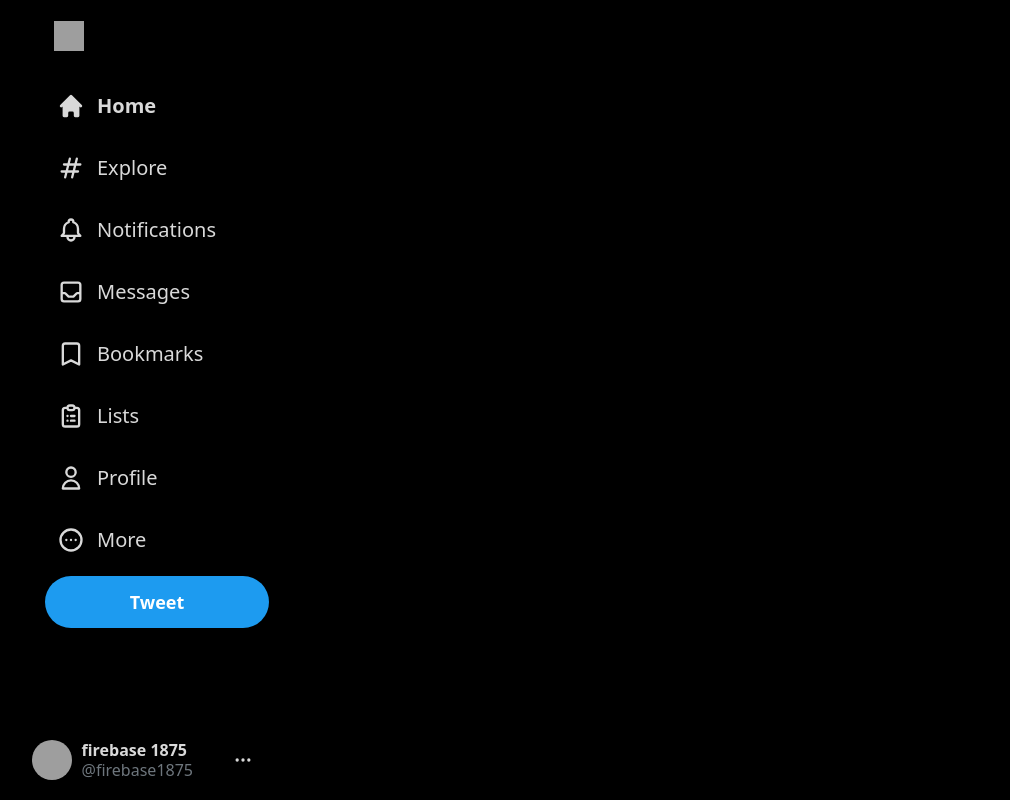
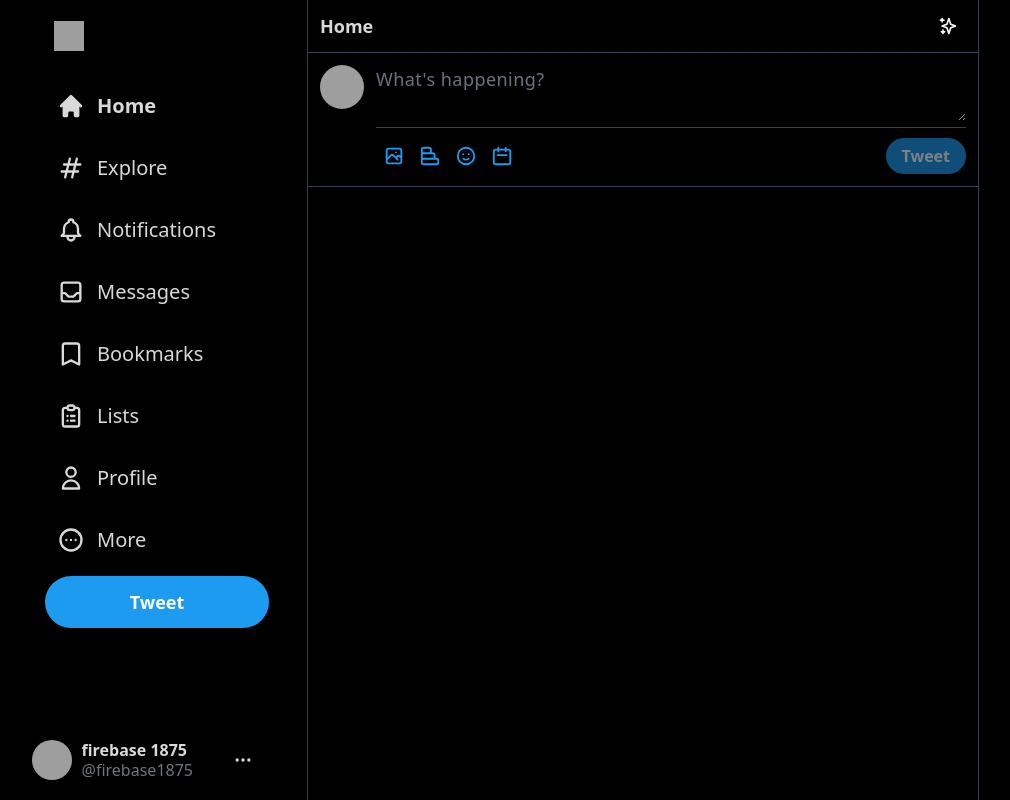
Before and after one commit to JonathanMRuiz/twitter-clon-next, a Next.js app: page / in a window 1280 px wide. Shown: the whole page, without its empty margins (95-1105 px from the left). Built offline with nearby package versions, Linux system fonts and the light colour scheme; grey boxes are pictures that could not be loaded.

Commit message:
feed and input completed with add img post

```diff
--- a/components/Feed.js
+++ b/components/Feed.js
@@ -11,7 +11,7 @@
     <div className={styles.feed}>
       <div className="text-[#d9d9d9] flex items-center sm:justify-between py-2 px-3 sticky top-0 z-50 bg-black border-b border-gray-700">
         <h2 className="text-lg sm:text-x font-bold">Home</h2>
-        <div classNam="hoverAnimation w-9 h-9 flex items-center justify-center xl:px-0 ">
+        <div className="hoverAnimation w-9 h-9 flex items-center justify-center xl:px-0 ">
           <SparklesIcon className="text-white h-5" />
         </div>
       </div>
--- /dev/null
+++ b/components/Input.js
@@ -0,0 +1,172 @@
+import {
+  CalendarIcon,
+  ChartBarIcon,
+  EmojiHappyIcon,
+  PhotographIcon,
+  XIcon,
+} from "@heroicons/react/outline";
+import React, { useRef, useState } from "react";
+import { db, storage } from "../firebase";
+import {
+  addDoc,
+  collection,
+  doc,
+  serverTimestamp,
+  updateDoc,
+} from "@firebase/firestore";
+import { getDownloadURL, ref, uploadString } from "@firebase/storage";
+
+import data from "@emoji-mart/data";
+import Picker from "@emoji-mart/react";
+
+const Input = () => {
+  const [input, setInput] = useState("");
+  const [selectedFile, setSelectedFile] = useState(null);
+  const [showEmojis, setShowEmojis] = useState(false);
+  const [loading, setLoading] = useState(false);
+  const filePickerRef = useRef();
+
+  const addEmoji = (e) => {
+    let sym = e.unified.split("-");
+    let codesArray = [];
+
+    sym.forEach((el) => codesArray.push("0x" + el));
+
+    let emoji = String.fromCodePoint(...codesArray);
+
+    setInput(input + emoji);
+  };
+
+  const sendPost = async () => {
+    if (loading) {
+      return;
+    }
+    setLoading(true);
+
+    const docRef = await addDoc(collection(db, "posts"), {
+      // id: sessionStorage.user.uid,
+      // username: sessionStorage.user.name,
+      // userImg: sessionStorage.user.image,
+      // tag: session.user.tag,
+      text: input,
+      timestamp: serverTimestamp(),
+    });
+
+    const imageRef = ref(storage, `posts/${docRef.id}/image`);
+
+    if (selectedFile) {
+      await uploadString(imageRef, selectedFile, "data_url").then(async () => {
+        const downloadURL = await getDownloadURL(imageRef);
+        await updateDoc(doc(db, "posts", docRef.id), {
+          image: downloadURL,
+        });
+      });
+    }
+    setLoading(false);
+    setInput("");
+    setSelectedFile(null);
+    setShowEmojis(false);
+  };
+  const addImageToPost = (e) => {
+    const reader = new FileReader();
+
+    if (e.target.files[0]) {
+      reader.readAsDataURL(e.target.files[0]);
+    }
+
+    reader.onload = (readerEvent) => {
+      setSelectedFile(readerEvent.target.result);
+    };
+  };
+
+  const styles = {
+    input: `border-b border-gray-700 p-3 flex space-x-3 overflow-y-scroll ${
+      loading && "opacity-60"
+    }`,
+    img: "h-11 w-11 rounded-full cursor-pointer",
+    textarea: "w-full divide-y divide-gray-700",
+    file: "absolute w-8 h-8 bg-[#15181c] hover:bg-[#272c26] bg-opacity-75 rounded-full flex items-center justify-center top-1 left-1 cursor-pointer",
+    button:
+      "bg-[#1d9bf0] text-white rounded-full px-4 py-1.5 font-bold shadow-md hover:bg-[#1a8cd8] disabled:hover:bg-[#1d9bf0] disabled:opacity-50 disabled:cursor-default",
+  };
+  return (
+    <div className={styles.input}>
+      <img
+        src="https://lh3.googleusercontent.com/ogw/AOh-ky19idCjNEsJE5dj3k9zQXeaYDu3-YB-vs6Htwkh=s32-c-mo"
+        alt=""
+        className={styles.img}
+      />
+      <div className={styles.textarea}>
+        <div className={`${selectedFile && "pb-7 "} ${input && "space-y-2.5"}`}>
+          <textarea
+            value={input}
+            onChange={(e) => setInput(e.target.value)}
+            rows="2"
+            className="bg-transparent outline-none text-[#d9d9d9] text-lg placeholder-gray-500 tracking-wide w-full min-h-[50px]"
+            placeholder="What's happening?"
+          />
+
+          {selectedFile && (
+            <div className="relative">
+              <div
+                className={styles.file}
+                onClick={(e) => setSelectedFile(null)}
+              >
+                <XIcon className="text-white h-5" />
+              </div>
+              <img
+                src={selectedFile}
+                alt=""
+                className="rounded-2xl max-h-80 object-contain"
+              />
+            </div>
+          )}
+        </div>
+        {!loading && (
+          <div className="flex items-center justify-between pt-2.5">
+            <div className="flex items-center">
+              <div
+                className="icon"
+                onClick={() => filePickerRef.current.click()}
+              >
+                <PhotographIcon className="text-[#1d9bf0] h-[22px]" />
+                <input
+                  type="file"
+                  ref={filePickerRef}
+                  hidden
+                  onChange={addImageToPost}
+                />
+              </div>
+
+              <div className="icon rotate-90">
+                <ChartBarIcon className="text-[#1d9bf0] h-[22px]" />
+              </div>
+
+              <div className="icon" onClick={() => setShowEmojis(!showEmojis)}>
+                <EmojiHappyIcon className="text-[#1d9bf0] h-[22px]" />
+              </div>
+
+              <div className="icon">
+                <CalendarIcon className="text-[#1d9bf0] h-[22px]" />
+              </div>
+
+              {showEmojis && (
+                <Picker onSelect={addEmoji} data={data} theme="dark" />
+              )}
+            </div>
+
+            <button
+              className={styles.button}
+              disabled={!input && !selectedFile}
+              onClick={sendPost}
+            >
+              Tweet
+            </button>
+          </div>
+        )}
+      </div>
+    </div>
+  );
+};
+
+export default Input;
--- /dev/null
+++ b/firebase.js
@@ -0,0 +1,25 @@
+// Import the functions you need from the SDKs you need
+import { initializeApp, getApp, getApps } from "firebase/app";
+import { getFirestore } from "firebase/firestore";
+import { getStorage } from "firebase/storage";
+
+// TODO: Add SDKs for Firebase products that you want to use
+// https://firebase.google.com/docs/web/setup#available-libraries
+
+// Your web app's Firebase configuration
+const firebaseConfig = {
+  apiKey: "AIzaSyB_2vVS-8XhIlVB-ZBY8fh8TnxEnmGXm_Q",
+  authDomain: "twitter-clone-dc6bf.firebaseapp.com",
+  projectId: "twitter-clone-dc6bf",
+  storageBucket: "twitter-clone-dc6bf.appspot.com",
+  messagingSenderId: "611799233831",
+  appId: "1:611799233831:web:b46fe0ea6ed7c91b212502",
+};
+
+// Initialize Firebase
+const app = !getApps().length ? initializeApp(firebaseConfig) : getApp();
+const db = getFirestore();
+const storage = getStorage();
+
+export default app;
+export { db, storage };
--- a/package.json
+++ b/package.json
@@ -10,14 +10,19 @@
   },
   "dependencies": {
     "next": "12.3.1",
+    "next-auth": "^4.10.3",
     "react": "18.2.0",
     "react-dom": "18.2.0"
   },
   "devDependencies": {
+    "@emoji-mart/data": "^1.0.6",
+    "@emoji-mart/react": "^1.0.1",
     "@heroicons/react": "^1.0.6",
     "autoprefixer": "^10.4.12",
+    "emoji-mart": "^5.2.2",
     "eslint": "8.23.1",
     "eslint-config-next": "12.3.1",
+    "firebase": "^9.10.0",
     "postcss": "^8.4.16",
     "tailwindcss": "^3.1.8"
   }
--- a/pages/index.js
+++ b/pages/index.js
@@ -1,5 +1,5 @@
 import Head from "next/head";
-import Image from "next/image";
+import Feed from "../components/Feed";
 import Sidebar from "../components/Sidebar";
 import styles from "../styles/Home.module.css";
 
@@ -13,7 +13,7 @@
       </Head>
       <main className="flex bg-[#000] min-h-screen max-w-[1500px] mx-auto">
         <Sidebar />
-        {/* Feed */}
+        <Feed />
         {/* Widgets */}
         {/* Modal */}
       </main>
--- a/styles/globals.css
+++ b/styles/globals.css
@@ -11,4 +11,8 @@
   .hoverAnimation {
     @apply hover:bg-[#d9d9d9] hover:bg-opacity-10 rounded-full cursor-pointer w-[52px] h-[52px] xl:w-auto xl:h-auto xl:py-3 xl:px-4 transition duration-200 ease-out;
   }
+
+  .icon{
+    @apply cursor-pointer w-9 h-9 hover:bg-[#1d9bf0] hover:bg-opacity-10 flex items-center justify-center rounded-full transition ease-out;
+  }
 }
```
Also changed, not shown: 1 other file (tests, documents, lock files or other folders).
